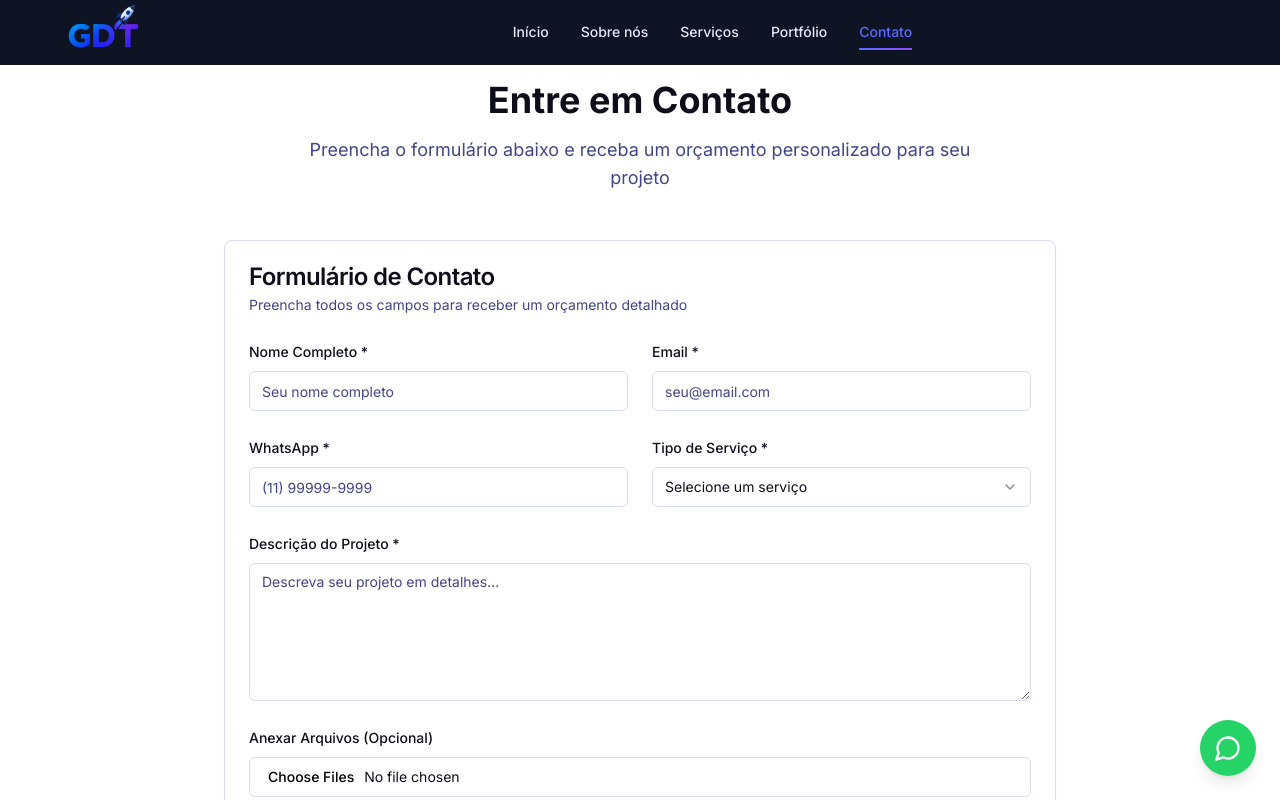
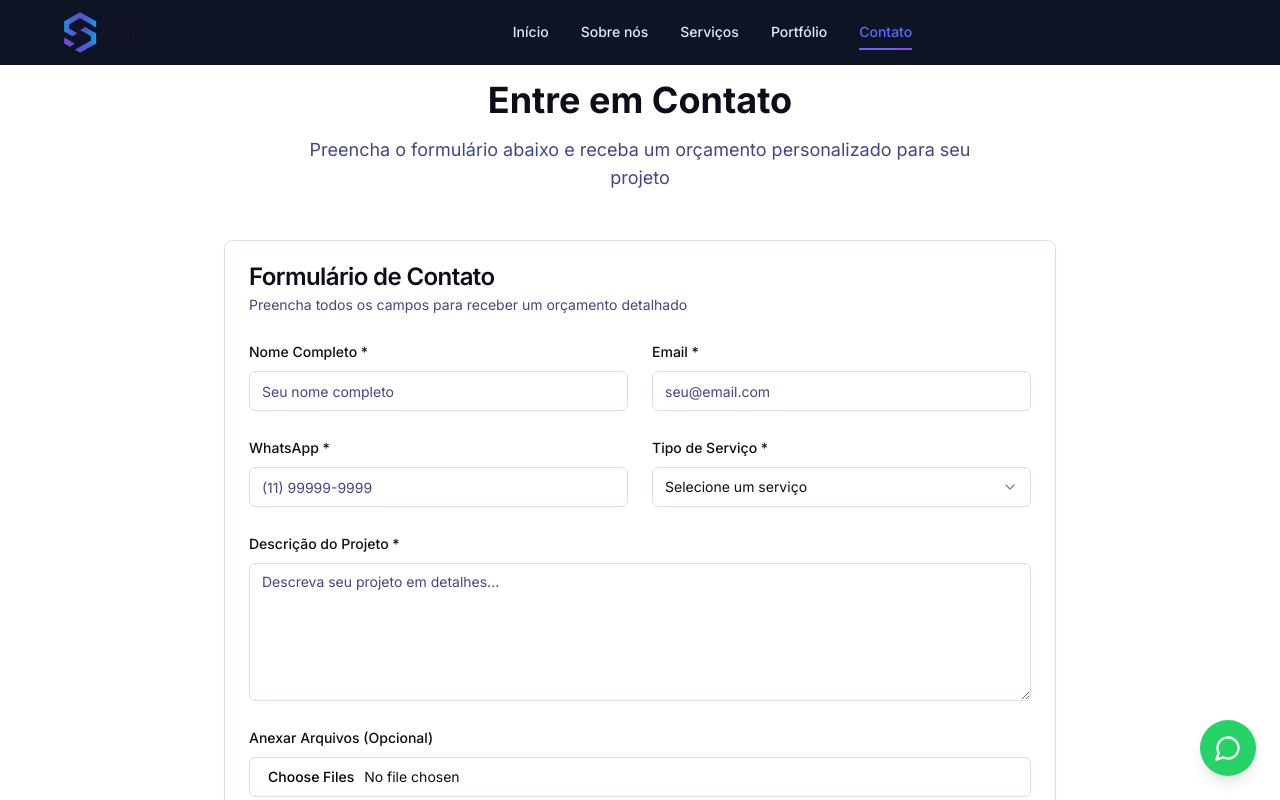
Before and after one commit to gustavopc2008/gustavo-portfolio, a Next.js app: page /orcamento in a window 1280 px wide. Shown: the top 800 px of the page. Built offline with nearby package versions, Linux system fonts and the light colour scheme.

Commit message:
Atualização de Logo

```diff
--- a/components/header.tsx
+++ b/components/header.tsx
@@ -97,7 +97,7 @@ export function Header() {
         <div className="flex items-center justify-between h-16">
           <Link href="/#inicio" className="flex-shrink-0">
             <Image
-              src="/LogoV4.png"
+              src="/LogoV2.png"
               alt="Logo"
               width={145}
               height={38}
```
